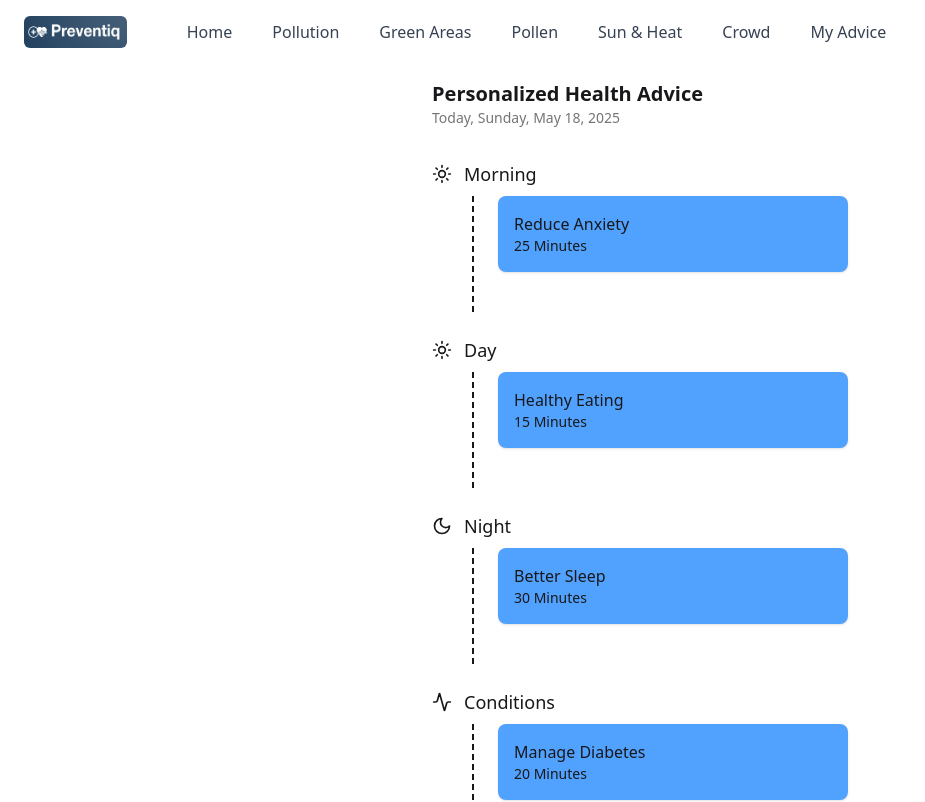
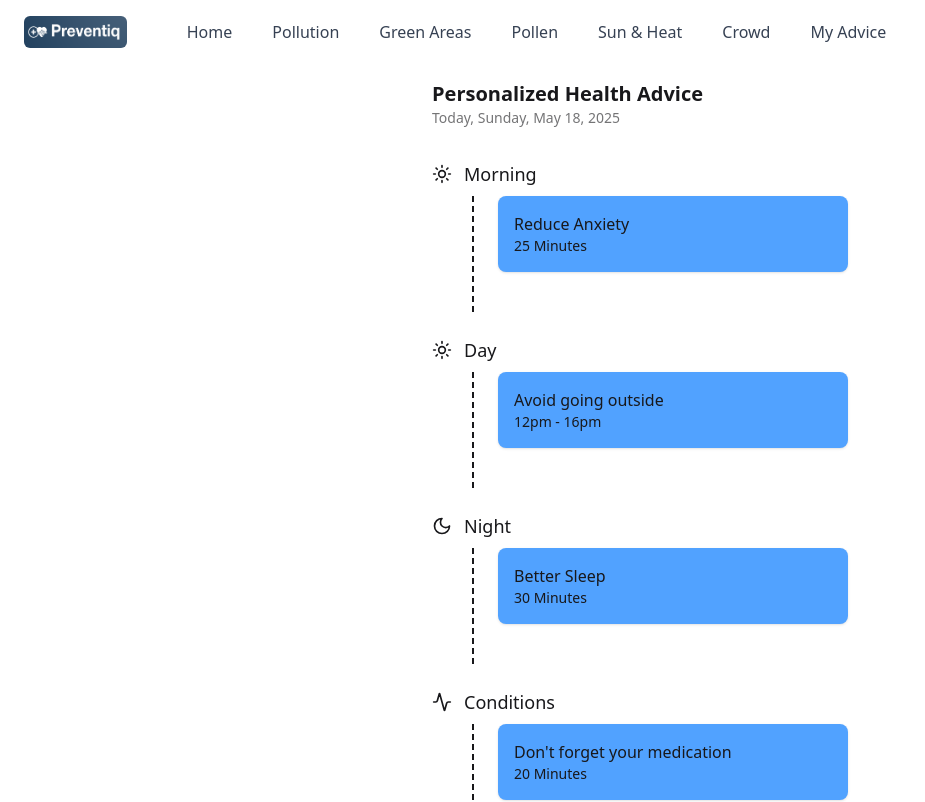
Before and after one commit to andrejshuma/CassiniHackathon, a React (Vite) app in the folder preventiq/: page /advice in a window 1280 px wide. Shown: the top 802 px of the page, without its empty margins (0-925 px from the left). Built offline with nearby package versions, Linux system fonts and the light colour scheme.

Commit message:
Made the content of advice better

```diff
--- a/preventiq/src/pages/Advice/Advice.jsx
+++ b/preventiq/src/pages/Advice/Advice.jsx
@@ -32,8 +32,8 @@ const Advice = () => {
       icon: <Sun className="w-5 h-5" />,
       goals: [
         {
-          title: "Healthy Eating",
-          duration: "15 Minutes",
+          title: "Avoid going outside",
+          duration: "12pm - 16pm",
         },
       ],
     },
@@ -54,7 +54,7 @@ const Advice = () => {
       icon: <Activity className="w-5 h-5" />,
       goals: [
         {
-          title: "Manage Diabetes",
+          title: "Don't forget your medication",
           duration: "20 Minutes",
         },
       ],
```
